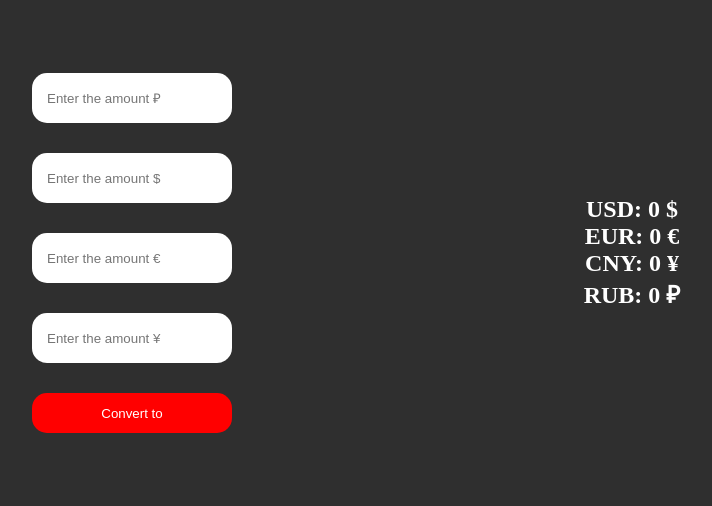
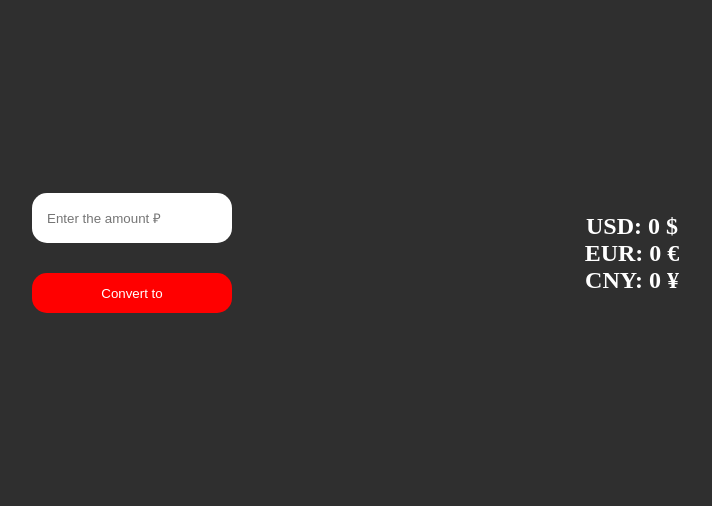
Before and after one commit to nikitadeveloper336/convertor, a plain HTML site: page index.html in a window 1280 px wide. Shown: the part 147-653 px from the top of the page, without its empty margins (258-970 px from the left). Drawn offline with Linux system fonts and the light colour scheme.

Commit message:
Update index.html

```diff
--- a/index.html
+++ b/index.html
@@ -11,16 +11,12 @@
     <div class="wrapper">
         <div class="col1">
             <input type="number" id="rub" placeholder="Enter the amount ₽">
-            <input type="number" id="usd" placeholder="Enter the amount $">
-            <input type="number" id="eur" placeholder="Enter the amount €">
-            <input type="number" id="cny" placeholder="Enter the amount ¥">
             <button id="start">Convert to</button>
         </div>
         <div class="col2">
             <h2 class="money_value" id="usd_value">USD: 0 $</h2>
             <h2 class="money_value" id="eur_value">EUR: 0 €</h2>
             <h2 class="money_value" id="cny_value">CNY: 0 ¥</h2>
-            <h2 class="money_value" id="rub_value">RUB: 0 ₽</h2>
         </div>
     </div>
 </body>
```
